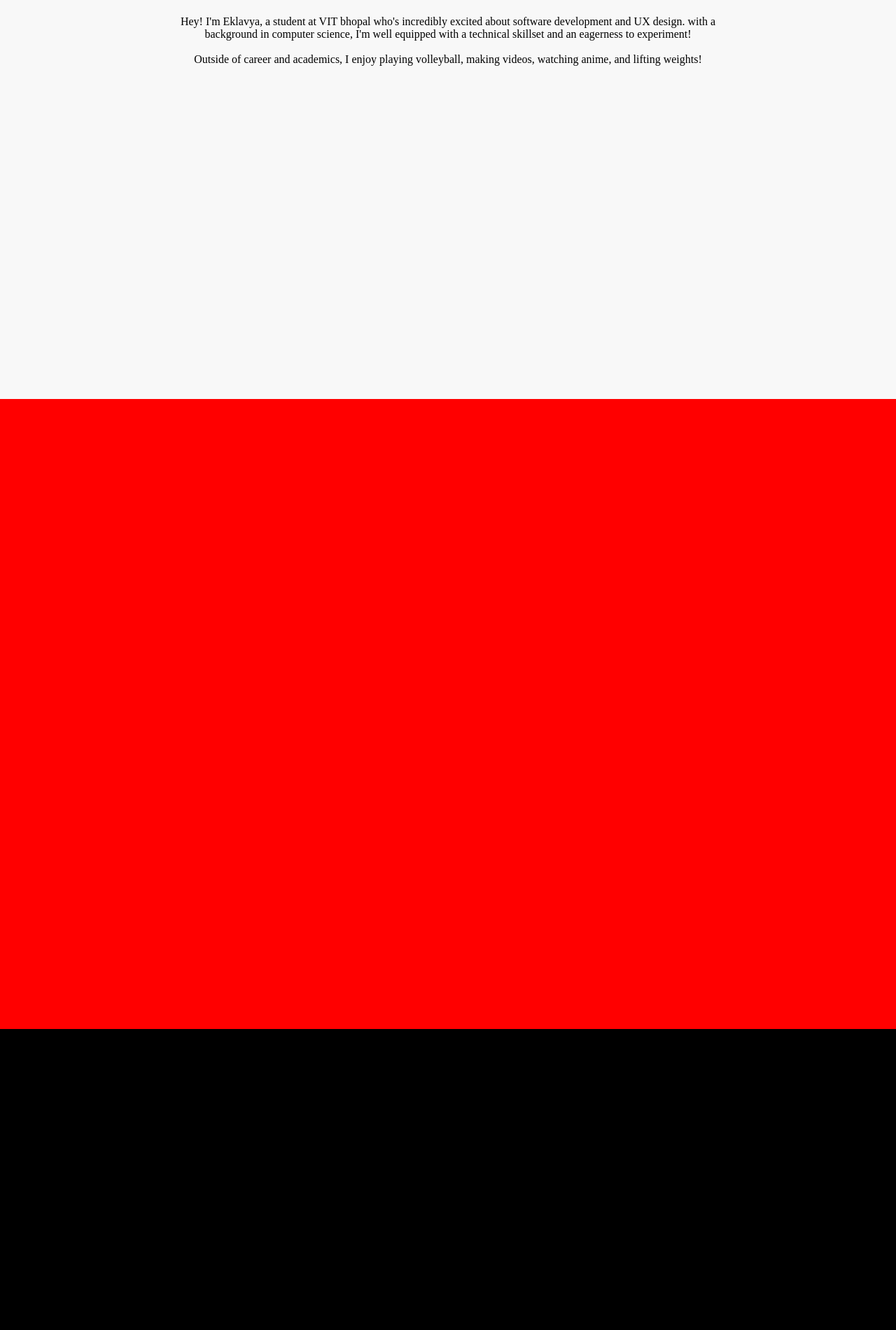
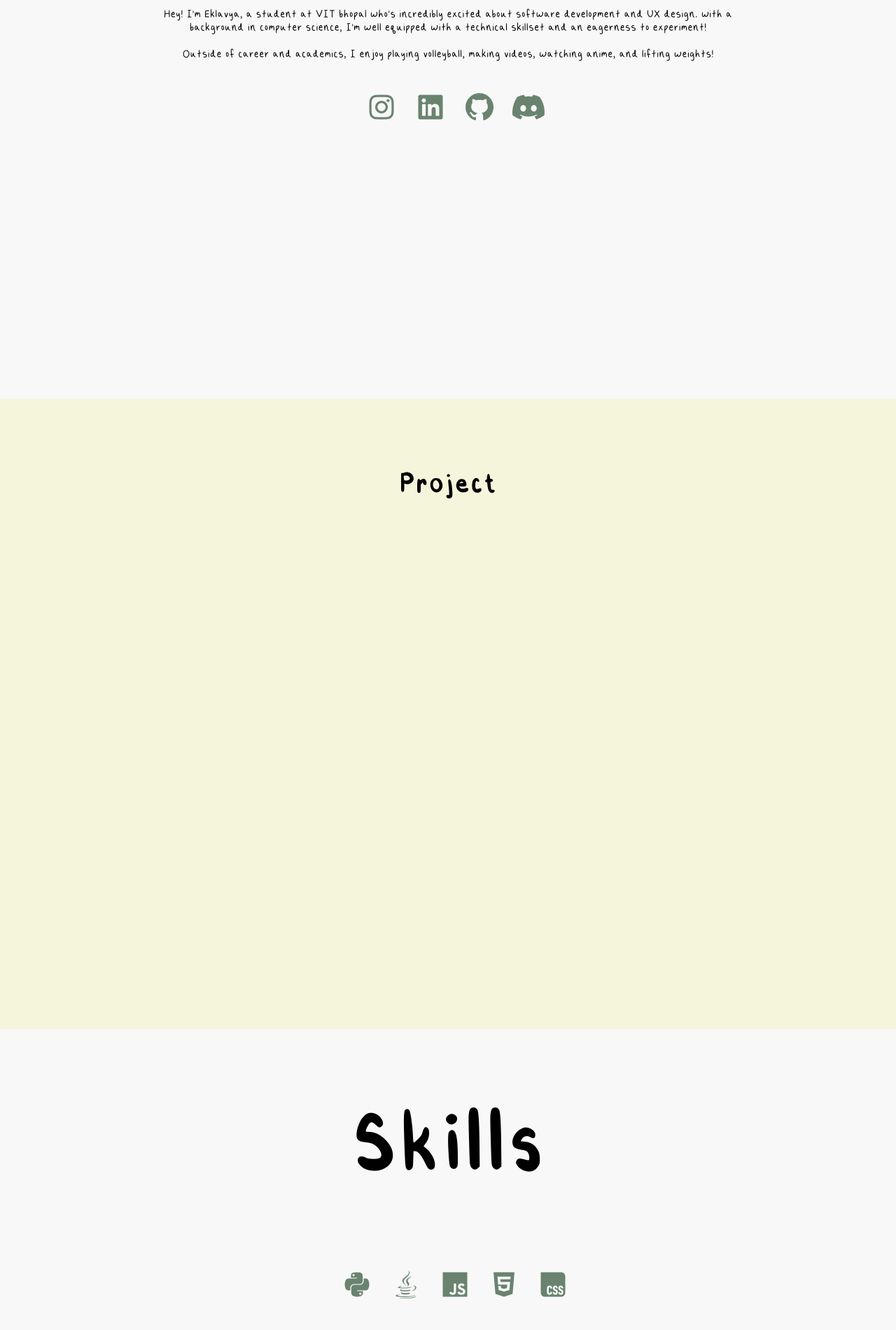
Before and after one commit to Eklavya1919/My-website, a plain HTML site: page index.html in a window 1280 px wide. Shown: the part 480-2380 px from the top of the page at 70% size. Drawn offline with Linux system fonts and the light colour scheme.

Commit message:
Made changes skills section

```diff
--- a/index.html
+++ b/index.html
@@ -5,6 +5,7 @@
     <meta name="viewport" content="width=device-width, initial-scale=1.0">
     <title>Eklavya</title>
     <link rel="stylesheet" href="style.css">
+    <link rel="stylesheet" href="https://cdnjs.cloudflare.com/ajax/libs/font-awesome/7.0.1/css/all.min.css" integrity="sha512-2SwdPD6INVrV/lHTZbO2nodKhrnDdJK9/kg2XD1r9uGqPo1cUbujc+IYdlYdEErWNu69gVcYgdxlmVmzTWnetw==" crossorigin="anonymous" referrerpolicy="no-referrer" />
 </head>
 <body>
 
@@ -35,13 +36,32 @@
                 <p>Hey! I'm Eklavya, a student at VIT bhopal who's incredibly excited about software development and UX design. with a background in computer science, I'm well equipped with a technical skillset and an eagerness to experiment! <br><br> Outside of career and academics, I enjoy playing volleyball, making videos, watching anime, and lifting weights!</p>
             </div>
         </div>
+        <div class="apps">
+            <a href=""><i class="fa-brands fa-instagram" id="insta"></i></a>
+            <a href=""><i class="fa-brands fa-linkedin" id="linked"></i></a>
+            <a href=""><i class="fa-brands fa-github" id="github"></i></a>
+            <a href=""><i class="fa-brands fa-discord" id="discord"></i></a>
+        </div>
     </section>
 
 
-    <section id="project-page"></section>
+    <section id="project-page">
+        <p>Project</p>
+    </section>
 
 
-    <section id="skills-page"></section>
+    <section id="skills-page">
+        <div class="sk">
+            <p>Skills</p>
+        </div>
+        <div class="sapps">
+            <i class="fa-brands fa-python"></i>
+            <i class="fa-brands fa-java"></i>
+            <i class="fa-brands fa-js"></i>
+            <i class="fa-brands fa-html5"></i>
+            <i class="fa-brands fa-css"></i>
+        </div>
+    </section>
 
 
     <section id="message-page"></section>
--- a/style.css
+++ b/style.css
@@ -9,6 +9,16 @@ body{
 
 html {
   scroll-behavior: smooth;
+}
+
+@font-face {
+    font-family: 'ekbfont';
+    src: url(Fonts/steph-font-bold.ttf);
+}
+
+@font-face {
+    font-family: 'eknfont';
+    src: url(Fonts/steph-font.ttf);
 }
 
 .navbar{
@@ -32,6 +42,8 @@ html {
     font-size: 25px;
     text-decoration: none;
     color: black;
+    font-family: 'ekbfont', sans-serif;
+
 }
 
 .nparts{
@@ -47,19 +59,25 @@ html {
 }
 
 .nparts a{
-  text-decoration: none;
-  color: black;
+    text-decoration: none;
+    color: black;
+    font-family: 'ekbfont', sans-serif;
+
 }
 
 #about-page{
     height: 900px;
     margin-top: 150px;
+    font-family: 'eknfont', sans-serif;
 }
 .greet{
     display: flex;
     justify-content: center;
     font-size: 46px;
-    font-weight: 700;
+}
+
+.greet p{
+    font-family: 'ekbfont', sans-serif;
 }
 
 .ppbox{
@@ -97,18 +115,14 @@ html {
     margin-top: 45px;
     display: block;
     text-align: center;
-    width: 800px;
+    width: 844px;
+    font-size: 20px;
 
 }
-
 
 #project-page{
     height: 900px;
     background-color: red;
-}
-#skills-page{
-    height: 900px;
-    background-color: black;
 }
 
 #message-page{
@@ -116,9 +130,60 @@ html {
     background-color: blue;
 }
 
-@font-face {
-  font-family: 'MyCustomFont'; /* Give your font a name */
-  src: url("D:\Codes\HTML\My website\Fonts\steph-font-bold.ttf") format('ttf'); /* Path to your font file */
-  font-weight: normal;
-  font-style: normal;
+.apps{
+    margin-top: 45px;
+    display: flex;
+    justify-content: center;
 }
+
+.apps a{
+    text-decoration: none;
+    color: rgba(89, 118, 95, 0.9);
+    font-size: 40px;
+    transition-duration: 0.3s;
+    margin-left: 20px;
+}
+
+.apps a:hover{
+    transform: scale(1.2);
+    color: rgba(114, 170, 125, 0.5);
+}
+
+#project-page{
+    background-color: beige;
+    display: flex;
+    justify-content: center;
+}
+
+#project-page p{
+    margin-top: 100px;
+    font-family: 'ekbfont', sans-serif;
+    font-size: 50px;
+}
+
+
+.sk{
+    display: flex;
+    justify-content: center;
+    font-family: 'ekbfont';
+    margin-top: 100px;
+    font-size: 150px;
+}
+
+.sapps{
+    display: flex;
+    margin-top: 100px;
+    justify-content: center;
+    margin-bottom: 100px;
+}
+
+.sapps i:hover{
+    transform: scale(1.2);
+    color: rgba(114, 170, 125, 0.5);
+}
+
+.sapps i{
+    font-size: 40px;
+    margin-left: 20px;
+    color: rgba(89, 118, 95, 0.9);
+}
```
